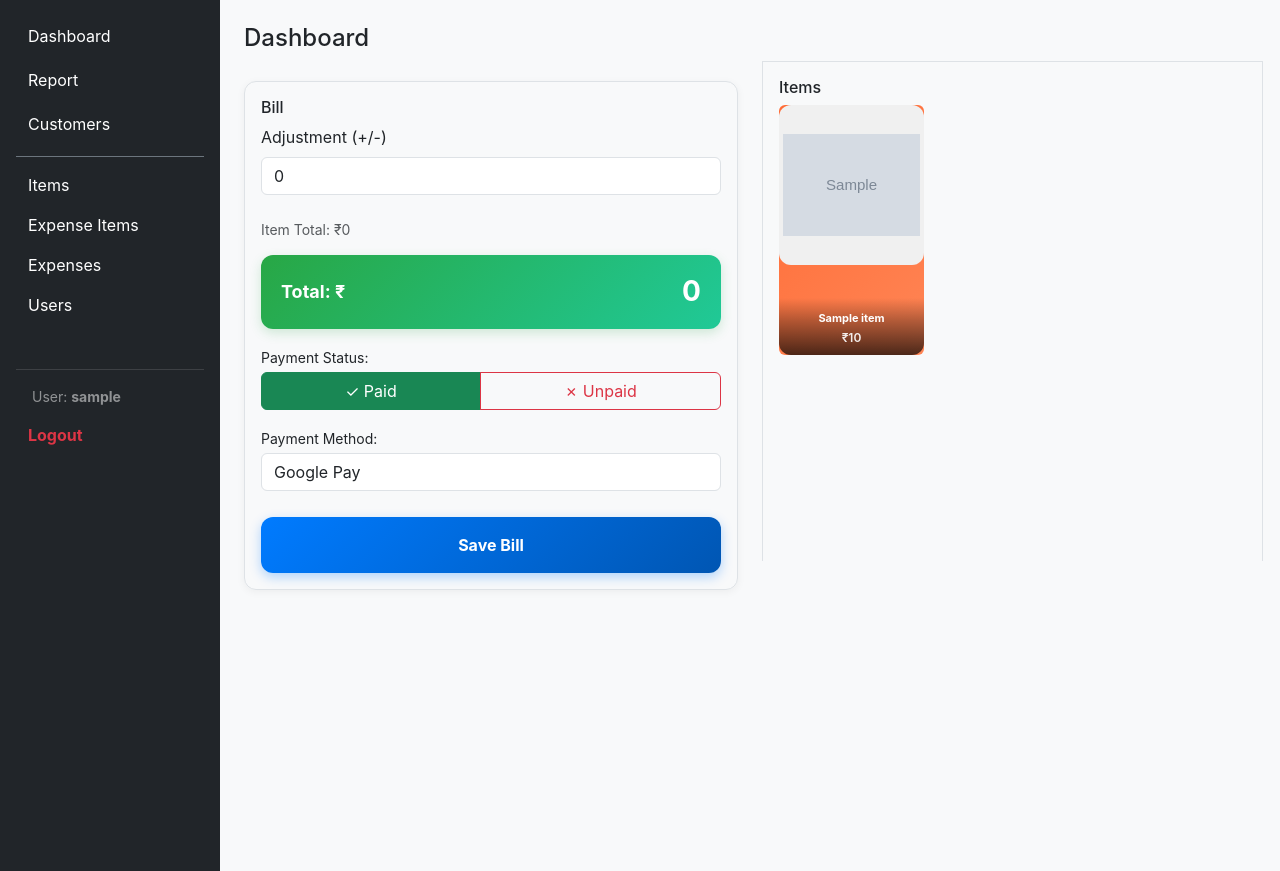
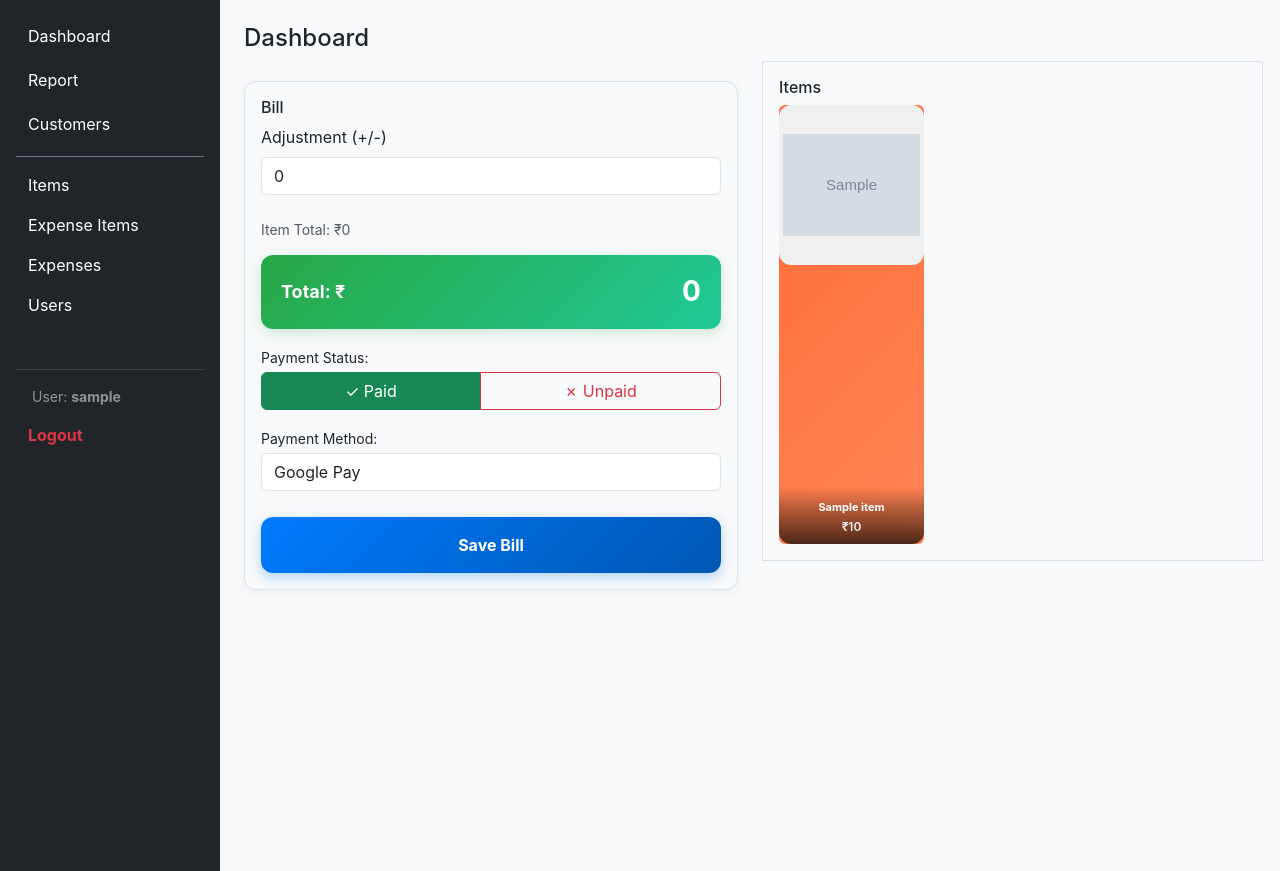
Before and after one commit to mcadithya/Adukkala, a Django app: page / in a window 1280 px wide. Run offline with Django 5.2, Linux system fonts and the light colour scheme; a user stored in the database is signed in; tables that the repository leaves empty hold one stand-in row (values such as "Sample post"); grey boxes marked "Sample" are stand-in pictures.

Commit message:
remove adm

```diff
--- a/Adukkala/templates/billing/dashboard.html
+++ b/Adukkala/templates/billing/dashboard.html
@@ -86,13 +86,13 @@
 
   <!-- ITEMS SECTION -->
   <div class="col-md-6 items-section">
-    <div class="border p-3" style="height: 100%; display: flex; flex-direction: column; min-height: 750px;">
+    <div class="border p-3" style="height: 100%; display: flex; flex-direction: column;">
       <h6>Items</h6>
 
       <div class="dashboard-item-grid" style="flex-grow: 1; overflow-y: auto; overflow-x: hidden; display: grid; grid-template-columns: repeat(auto-fill, minmax(140px, 1fr)); gap: 12px; width: 100%; padding-right: 8px;">
 
         {% for item in items %}
-        <div class="card p-0 !important text-center h-100 item-card-compact" style="overflow: hidden; cursor: pointer; position: relative; display: flex; flex-direction: column; max-height: 250px;" onclick="addToCart({{ item.id }}, {{ item.price }}, '{{ item.name|escapejs }}')">
+        <div class="card p-0 !important text-center h-100 item-card-compact" style="overflow: hidden; cursor: pointer; position: relative; display: flex; flex-direction: column; max-height: 450px;" onclick="addToCart({{ item.id }}, {{ item.price }}, '{{ item.name|escapejs }}')">
           {% if item.image %}
           <img src="{{ item.image.url }}" class="dashboard-item-img" style="object-fit: contain; object-position: center; flex-shrink: 0;">
           {% else %}
```
